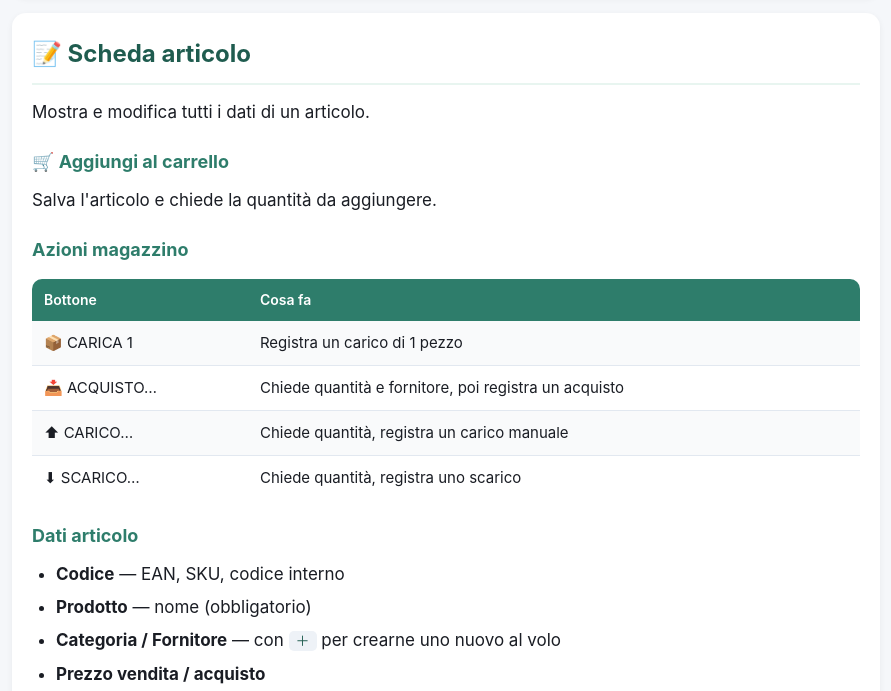
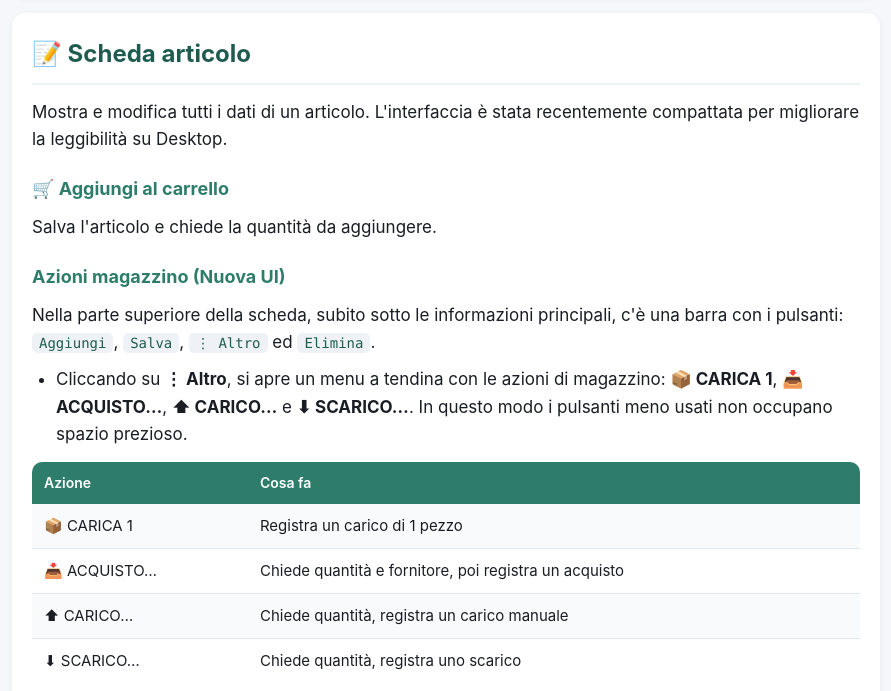
Before and after one commit to maxsassano/NautiMag, a plain HTML site: page docs/index.html in a window 1280 px wide. Shown: the part 3639-4330 px from the top of the page, without its empty margins (336-1227 px from the left). Drawn offline with Linux system fonts and the light colour scheme.

Commit message:
Add files via upload

```diff
--- a/docs/index.html
+++ b/docs/index.html
@@ -194,14 +194,18 @@
         <!-- ═══════════════════════════ SCHEDA ARTICOLO ═══════════════════════════ -->
         <section id="scheda-articolo">
             <h2>📝 Scheda articolo</h2>
-            <p>Mostra e modifica tutti i dati di un articolo.</p>
+            <p>Mostra e modifica tutti i dati di un articolo. L'interfaccia è stata recentemente compattata per migliorare la leggibilità su Desktop.</p>
 
             <h3>🛒 Aggiungi al carrello</h3>
             <p>Salva l'articolo e chiede la quantità da aggiungere.</p>
 
-            <h3>Azioni magazzino</h3>
+            <h3>Azioni magazzino (Nuova UI)</h3>
+            <p>Nella parte superiore della scheda, subito sotto le informazioni principali, c'è una barra con i pulsanti: <code>Aggiungi</code>, <code>Salva</code>, <code>⋮ Altro</code> ed <code>Elimina</code>.</p>
+            <ul>
+                <li>Cliccando su <strong>⋮ Altro</strong>, si apre un menu a tendina con le azioni di magazzino: <strong>📦 CARICA 1</strong>, <strong>📥 ACQUISTO…</strong>, <strong>⬆ CARICO…</strong> e <strong>⬇ SCARICO…</strong>. In questo modo i pulsanti meno usati non occupano spazio prezioso.</li>
+            </ul>
             <table>
-                <tr><th>Bottone</th><th>Cosa fa</th></tr>
+                <tr><th>Azione</th><th>Cosa fa</th></tr>
                 <tr><td>📦 CARICA 1</td><td>Registra un carico di 1 pezzo</td></tr>
                 <tr><td>📥 ACQUISTO…</td><td>Chiede quantità e fornitore, poi registra un acquisto</td></tr>
                 <tr><td>⬆ CARICO…</td><td>Chiede quantità, registra un carico manuale</td></tr>
@@ -327,6 +331,9 @@
                 <li><strong>Stampa Fiscale:</strong> se hai configurato la RT, l'app invierà lo scontrino alla stampante fiscale <em>silenziosamente</em>. Se ci sono errori, lo scontrino andrà nella coda "Scontrini KO" e ti verrà mostrato un avviso.</li>
                 <li><strong>Stampa PDF (Solo Windows):</strong> alla fine, apparirà un unico popup che ti chiederà se vuoi stampare la ricevuta PDF o la fattura proforma. Niente più mille domande intermedie!</li>
             </ol>
+            <div class="callout info">
+                <strong>💡 Novità Proforma:</strong> Se scegli di stampare la Fattura Proforma, l'app ti chiederà di confermare o modificare il numero progressivo (es. PRO-2026-0001). Se lo modifichi, il nuovo numero verrà memorizzato per questa vendita e non verrà più rigenerato in caso di ristampa.
+            </div>
 
             <div class="callout info">
                 <strong>💡 Nota sulla modalità Standalone:</strong> Se non usi il server (Standalone), il carrello è unico per il tuo dispositivo e non è possibile unire carrelli da altri PC/tablet né creare carrelli nominati. La funzione "🔗 Unisci", i Carrelli Nominati e la condivisione in tempo reale sono disponibili solo in modalità Server.
@@ -639,7 +646,7 @@
                 <li><strong>Ragione sociale</strong> — obbligatoria</li>
                 <li><strong>Insegna</strong> — nome commerciale breve (appare in alto nell'app)</li>
                 <li><strong>P.IVA, C.F., indirizzo, contatti, PEC, IBAN</strong></li>
-                <li><strong>Codice SDI e Regime Fiscale</strong> — fondamentali per la futura fatturazione elettronica (es. RF01 Ordinario, RF19 Forfettario)</li>
+                <li><strong>Codice SDI e Regime Fiscale</strong> — fondamentali per la fatturazione elettronica (es. RF01 Ordinario, RF19 Forfettario). <em>Novità:</em> il regime fiscale si seleziona tramite un bottone che apre un elenco a tendina con tutti i 18 codici ufficiali. In questo modo non si può sbagliare e il valore rimane memorizzato.</li>
                 <li><strong>Note</strong> — interne</li>
             </ul>
             <p>Il nome azienda (insegna o ragione sociale) appare nella TopBar di tutte le pagine.</p>
@@ -759,7 +766,8 @@
             <p>Cliccandolo, NautiMag genererà un file <code>.xml</code> (es. <code>Fattura_2026-0001.xml</code>) e ti chiederà dove salvarlo.</p>
 
             <div class="callout warn">
-                <strong>⚠️ IMPORTANTE:</strong> NautiMag NON invia la fattura all'Agenzia. Il file XML generato è il "documento ufficiale" che devi caricare a mano sul portale dell'Agenzia delle Entrate o inviare al tuo commercialista.
+                <strong>⚠️ IMPORTANTE:</strong> NautiMag NON invia la fattura all'Agenzia. Il file XML generato è il "documento ufficiale" che devi caricare a mano sul portale dell'Agenzia delle Entrate o inviare al tuo commercialista. <br>
+                <em>Novità v11.0</em>: Il file generato è ora conforme al tracciato FPR12, con gestione del progressivo univoco e corretta gestione della Natura IVA per le fatture a 0%.
             </div>
         </section>
 
@@ -984,6 +992,8 @@
                 <br>Se hanno CartId diversi (es. <code>android1</code> e <code>android2</code>), avranno carrelli separati e potranno servire due clienti diversi contemporaneamente.
             </div>
 
+            <h3>🔐 Sicurezza del PIN (Novità)</h3>
+            <p>Per motivi di sicurezza, il PIN non viaggia più in chiaro. L'app calcola un'impronta digitale (hash) del PIN e la invia al server. Il server confronta l'impronta con quella salvata e, se corrisponde, autorizza l'accesso. Questo evita che un malintenzionato possa rubare il PIN spiando il traffico di rete.</p>
             <h3>🖨 Configurare la Stampante Fiscale (RT) passo-passo</h3>
             <p>Se hai una stampante fiscale (Registratore Telematico) collegata al PC, puoi farle stampare gli scontrini in automatico. Ecco come funziona, spiegato semplice:</p>
             <ol>
```
